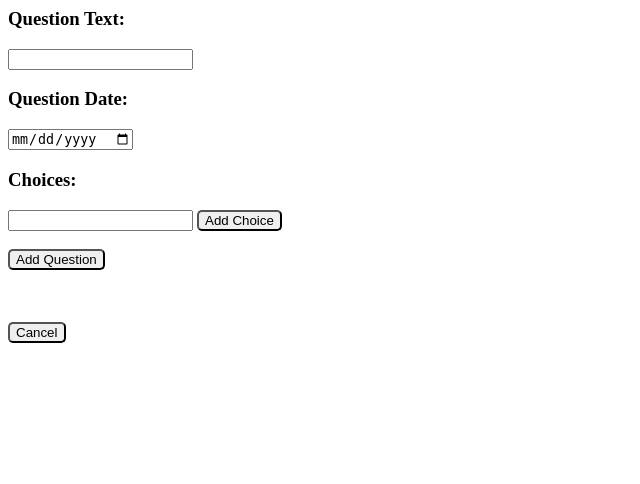
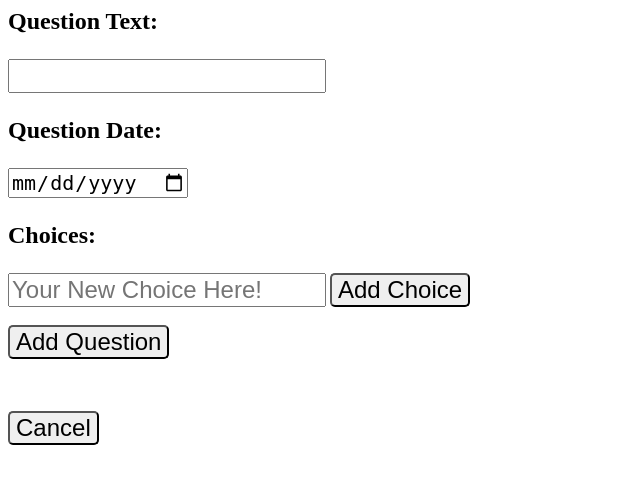
Before and after one commit to Carlos56g/LenguajesModernosDjango, a Django app: page /polls/newQuestion in a window 1280 px wide. Shown: the top 484 px of the page, without its empty margins (0-640 px from the left). Run offline with Django 5.2, Linux system fonts and the light colour scheme.

Commit message:
CSS datails

```diff
--- a/mysite/polls/static/polls/style.css
+++ b/mysite/polls/static/polls/style.css
@@ -24,6 +24,7 @@ li a:hover{
 button{
     border-radius: 5px;
     cursor: pointer;
+    font-size: x-large;
 }
 
 button:hover{
@@ -39,3 +40,15 @@ button:hover{
     background-color: rgb(152, 0, 0);
     color: #ffffff;
 }
+
+h3{
+    font-size: x-large;
+}
+
+input{
+    font-size: x-large;
+}
+
+label{
+    font-size: x-large;
+}
--- a/mysite/polls/templates/polls/detail.html
+++ b/mysite/polls/templates/polls/detail.html
@@ -18,6 +18,7 @@
                 <label for="choice{{ forloop.counter}}">{{choice.choice_text}}</label><br>
                 {% endfor %}
         </fieldset>
+        <br>
         <button type="submit">Vote</button>
     </form>
     <br>
--- a/mysite/polls/templates/polls/question_form.html
+++ b/mysite/polls/templates/polls/question_form.html
@@ -30,7 +30,7 @@
                 {% endfor %}
 
             </ul>
-        <input type="text" name="question_choice" id="choice_text_input">
+        <input type="text" name="question_choice" id="choice_text_input" placeholder="Your New Choice Here!">
         <button type="button" id="addChoice">Add Choice</button>
 
         <br><br>
--- a/mysite/polls/templates/polls/update_question.html
+++ b/mysite/polls/templates/polls/update_question.html
@@ -23,7 +23,7 @@
                 {% endfor %}
 
             </ul>
-        <input type="text" name="question_choice" id="choice_text_input">
+        <input type="text" name="question_choice" id="choice_text_input" placeholder="Your New Choice Here!">
         <button type="button" id="addChoice">Add Choice</button>
 
         <br><br>
```
